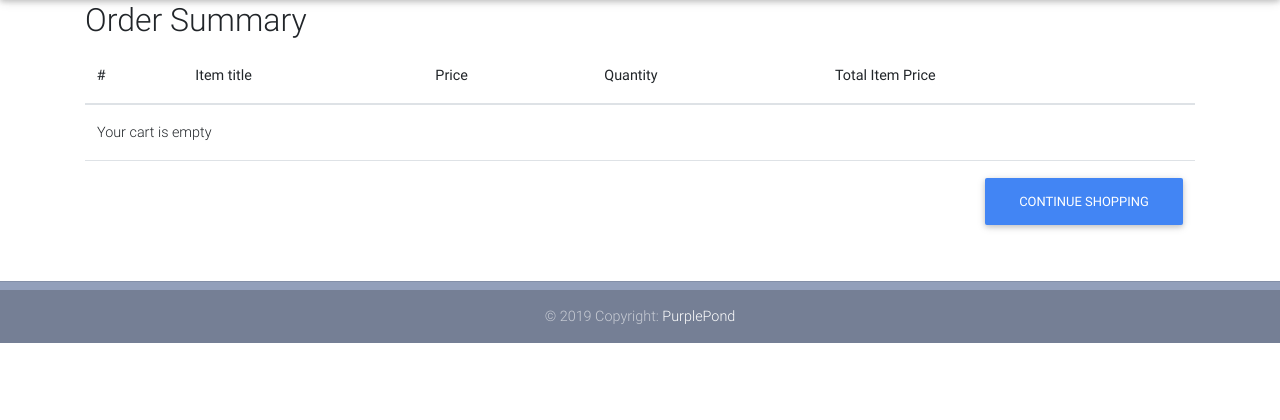
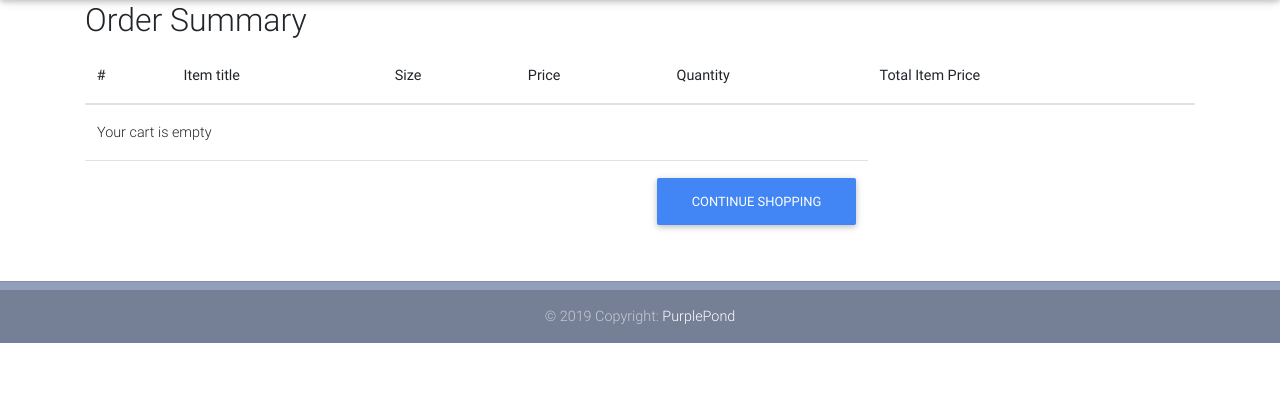
Before and after one commit to riteshprk/purplepond, a Django app: template templates/order_summary.html in a window 1280 px wide. Shown: the part 71-491 px from the top of the page. Run offline with Django 3.2, Linux system fonts and the light colour scheme; the template is opened without the code that fills it, so the values that code supplies are empty; some libraries are stand-ins or nearby versions.

Commit message:
ordered size added in checkou summary

```diff
--- a/templates/order_summary.html
+++ b/templates/order_summary.html
@@ -11,6 +11,7 @@
                     <tr>
                         <th scope="col">#</th>
                         <th scope="col">Item title</th>
+                        <th scope="col">Size</th>
                         <th scope="col">Price</th>
                         <th scope="col">Quantity</th>
                         <th scope="col">Total Item Price</th>
@@ -21,6 +22,7 @@
                     <tr>
                         <th scope="row">{{ forloop.counter }}</th>
                         <td>{{ order_item.item.title }}</td>
+                        <td>{{ order_item.item.ordered_size }}</td>
                         <td>{{ order_item.item.price }}</td>
                         <td>
                             <a href="{% url 'core:remove-single-item-from-cart' order_item.item.slug %}"><em
@@ -64,7 +66,7 @@
                     </tr>
                     <tr>
                         <td colspan="5">
-                            <a class='btn btn-warning float-right ml-2' href='/checkout/'>Proceed to checkout</a>
+                            <a class='btn btn-warning float-right ml-2 mb-2' href='/checkout/'>Proceed to checkout</a>
                             <a class='btn btn-primary float-right' href='/'>Continue shopping</a>
                         </td>
                     </tr>
```
